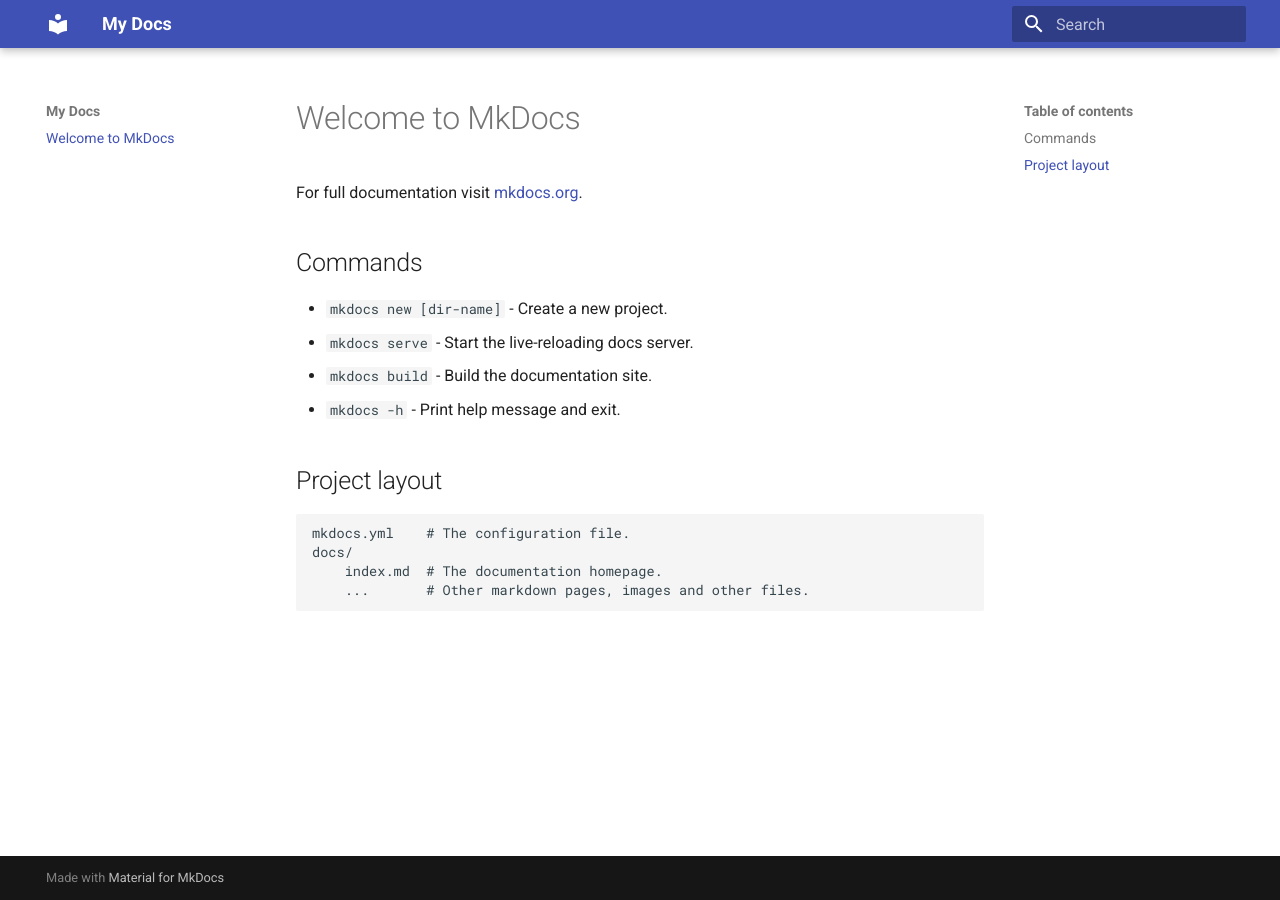
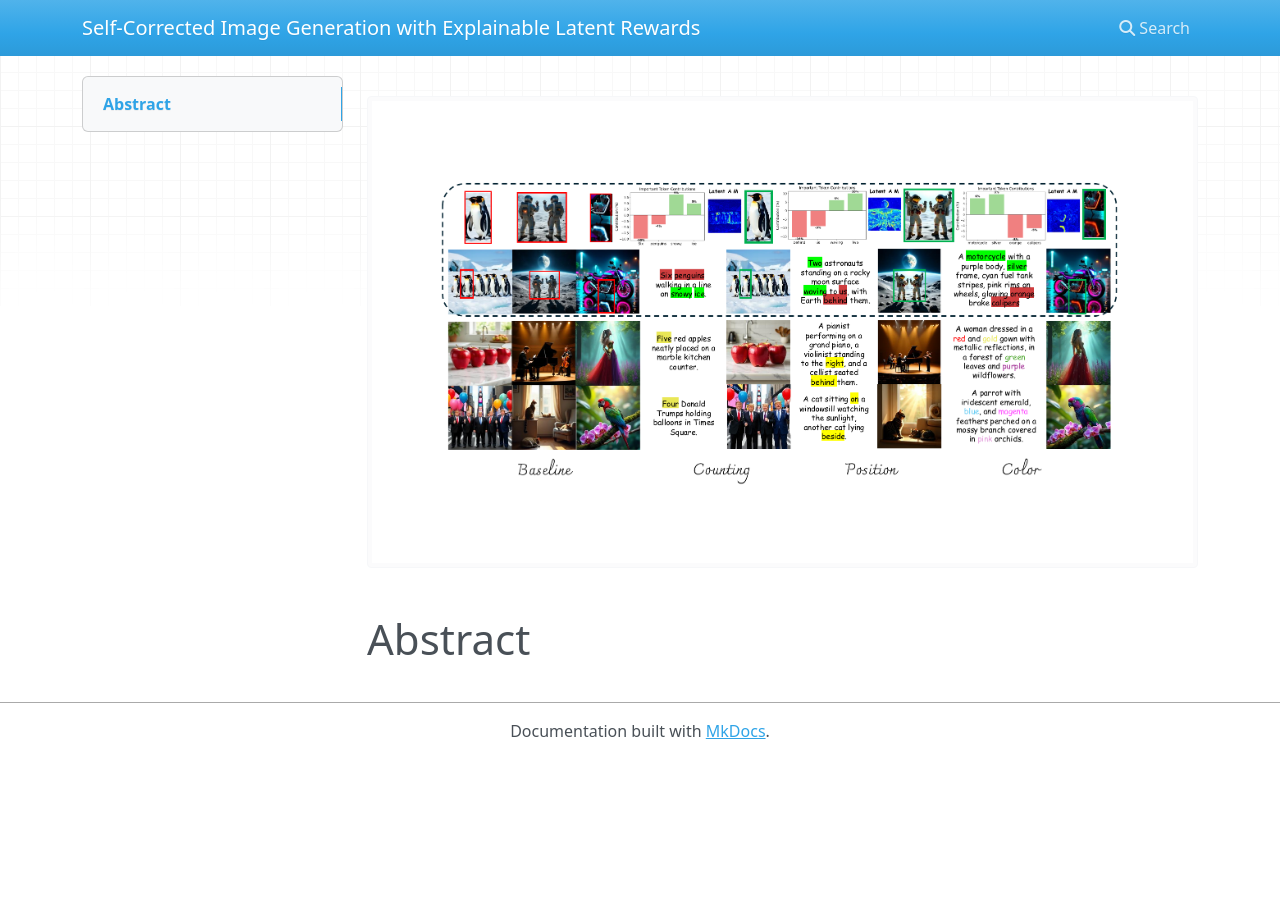
Before and after one commit to YinyiLuo/xLARD, an MkDocs documentation site: the page built from docs/index.md, in a window 1280 px wide. Built offline with MkDocs 1.6.1, drawn with Linux system fonts in a browser that asks for light colours; nearby versions of some CDN libraries.

Commit message:
first build

```diff
--- a/docs/index.md
+++ b/docs/index.md
@@ -1,17 +1,3 @@
-# Welcome to MkDocs
+![Teaser](img/teaser1.png)
 
-For full documentation visit [mkdocs.org](https://www.mkdocs.org).
-
-## Commands
-
-* `mkdocs new [dir-name]` - Create a new project.
-* `mkdocs serve` - Start the live-reloading docs server.
-* `mkdocs build` - Build the documentation site.
-* `mkdocs -h` - Print help message and exit.
-
-## Project layout
-
-    mkdocs.yml    # The configuration file.
-    docs/
-        index.md  # The documentation homepage.
-        ...       # Other markdown pages, images and other files.
+# Abstract
--- a/mkdocs.yml
+++ b/mkdocs.yml
@@ -1,4 +1,5 @@
-site_name: My Docs
-site_url: https://sitename.example
-theme:
-  name: material
+site_name: Self-Corrected Image Generation with Explainable Latent Rewards
+# site_url: https://sitename.example
+# theme:
+#   palette:
+#     primary: indigo
```
Also changed, not shown: docs/img/teaser1.png (added), site/index.html, site/sitemap.xml, 2 other files.
